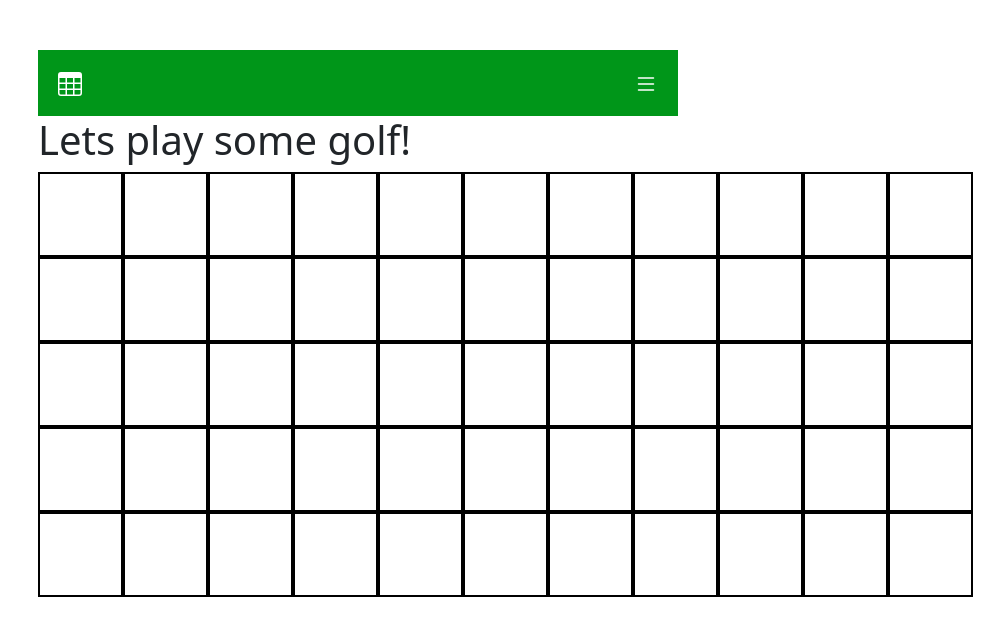
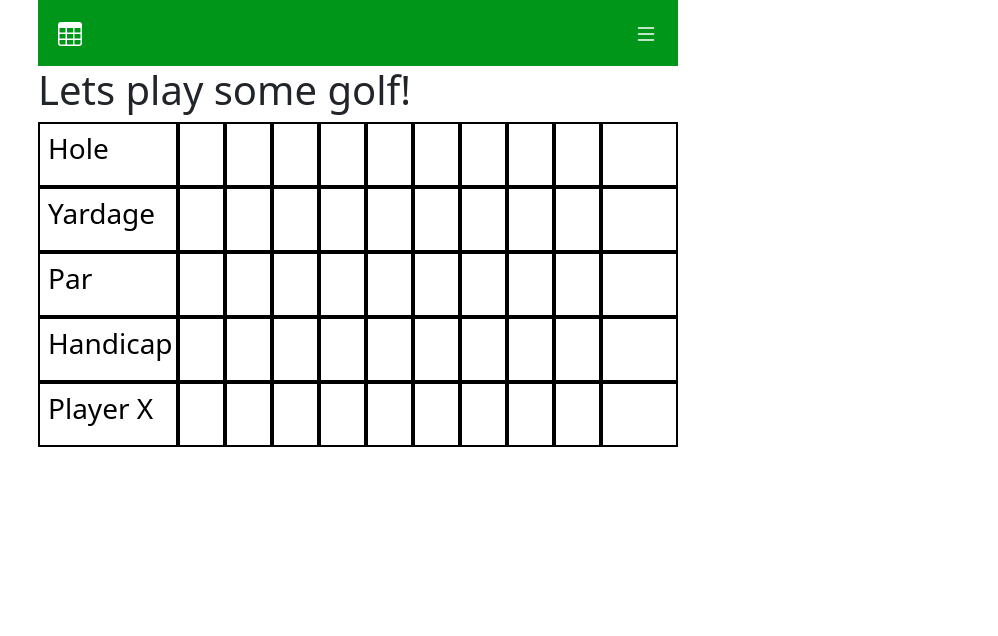
Before and after one commit to CassiusMercellus/Golf-App, a plain HTML site: page index.html in a window 1280 px wide. Shown: the whole page, without its empty margins (282-1280 px from the left). Drawn offline with nearby package versions, Linux system fonts and the light colour scheme; no server answers.

Commit message:
updating UI

```diff
--- a/index.html
+++ b/index.html
@@ -11,13 +11,14 @@
     <script src="script.js" type="text/javascript"></script>
 </head>
 <body>
+    <div class="content">
         <header>
             <div class="leftButton">
                 <svg xmlns="http://www.w3.org/2000/svg" width="24" height="24" fill="currentColor" class="bi bi-table" viewBox="0 0 16 16" id="headerHover">
                     <path d="M0 2a2 2 0 0 1 2-2h12a2 2 0 0 1 2 2v12a2 2 0 0 1-2 2H2a2 2 0 0 1-2-2zm15 2h-4v3h4zm0 4h-4v3h4zm0 4h-4v3h3a1 1 0 0 0 1-1zm-5 3v-3H6v3zm-5 0v-3H1v2a1 1 0 0 0 1 1zm-4-4h4V8H1zm0-4h4V4H1zm5-3v3h4V4zm4 4H6v3h4z"/>
                 </svg>
             </div>
-        <div class="rightButton">
+            <div class="menu">
                 <svg xmlns="http://www.w3.org/2000/svg" width="24" height="24" fill="currentColor" class="bi bi-list" viewBox="0 0 16 16" id="headerHover">
                     <path fill-rule="evenodd" d="M2.5 12a.5.5 0 0 1 .5-.5h10a.5.5 0 0 1 0 1H3a.5.5 0 0 1-.5-.5m0-4a.5.5 0 0 1 .5-.5h10a.5.5 0 0 1 0 1H3a.5.5 0 0 1-.5-.5m0-4a.5.5 0 0 1 .5-.5h10a.5.5 0 0 1 0 1H3a.5.5 0 0 1-.5-.5"/>
                 </svg>
@@ -27,82 +28,93 @@
             <h1 id="scorecardTitle">Lets play some golf!</h1>
         </div>
         <div class="table">
+            <div class="col1">
                 <div class="row1">
-            <div class="col1"></div>
-            <div class="col2"></div>
-            <div class="col3"></div>
-            <div class="col4"></div>
-            <div class="col5"></div>
+                    <h3>Hole</h3>
                 </div>
                 <div class="row2">
-            <div class="col1"></div>
-            <div class="col2"></div>
-            <div class="col3"></div>
-            <div class="col4"></div>
-            <div class="col5"></div>
+                    <h3>Yardage</h3>
                 </div>
                 <div class="row3">
-            <div class="col1"></div>
-            <div class="col2"></div>
-            <div class="col3"></div>
-            <div class="col4"></div>
-            <div class="col5"></div>
+                    <h3>Par</h3>
                 </div>
                 <div class="row4">
-            <div class="col1"></div>
-            <div class="col2"></div>
-            <div class="col3"></div>
-            <div class="col4"></div>
-            <div class="col5"></div>
+                    <h3>Handicap</h3>
                 </div>
                 <div class="row5">
-            <div class="col1"></div>
-            <div class="col2"></div>
-            <div class="col3"></div>
-            <div class="col4"></div>
-            <div class="col5"></div>
+                    <h3>Player X</h3>
                 </div>
-        <div class="row6">
-            <div class="col1"></div>
-            <div class="col2"></div>
-            <div class="col3"></div>
-            <div class="col4"></div>
-            <div class="col5"></div>
             </div>
-        <div class="row7">
-            <div class="col1"></div>
-            <div class="col2"></div>
-            <div class="col3"></div>
-            <div class="col4"></div>
-            <div class="col5"></div>
+            <div class="col2">
+                <div class="row1"></div>
+                <div class="row2"></div>
+                <div class="row3"></div>
+                <div class="row4"></div>
+                <div class="row5"></div>
             </div>
-        <div class="row8">
-            <div class="col1"></div>
-            <div class="col2"></div>
-            <div class="col3"></div>
-            <div class="col4"></div>
-            <div class="col5"></div>
+            <div class="col3">
+                <div class="row1"></div>
+                <div class="row2"></div>
+                <div class="row3"></div>
+                <div class="row4"></div>
+                <div class="row5"></div>
             </div>
-        <div class="row9">
-            <div class="col1"></div>
-            <div class="col2"></div>
-            <div class="col3"></div>
-            <div class="col4"></div>
-            <div class="col5"></div>
+            <div class="col4">
+                <div class="row1"></div>
+                <div class="row2"></div>
+                <div class="row3"></div>
+                <div class="row4"></div>
+                <div class="row5"></div>
             </div>
-        <div class="row10">
-            <div class="col1"></div>
-            <div class="col2"></div>
-            <div class="col3"></div>
-            <div class="col4"></div>
-            <div class="col5"></div>
+            <div class="col5">
+                <div class="row1"></div>
+                <div class="row2"></div>
+                <div class="row3"></div>
+                <div class="row4"></div>
+                <div class="row5"></div>
             </div>
-        <div class="row11">
-            <div class="col1"></div>
-            <div class="col2"></div>
-            <div class="col3"></div>
-            <div class="col4"></div>
-            <div class="col5"></div>
+            <div class="col6">
+                <div class="row1"></div>
+                <div class="row2"></div>
+                <div class="row3"></div>
+                <div class="row4"></div>
+                <div class="row5"></div>
+            </div>
+            <div class="col7">
+                <div class="row1"></div>
+                <div class="row2"></div>
+                <div class="row3"></div>
+                <div class="row4"></div>
+                <div class="row5"></div>
+            </div>
+            <div class="col8">
+                <div class="row1"></div>
+                <div class="row2"></div>
+                <div class="row3"></div>
+                <div class="row4"></div>
+                <div class="row5"></div>
+            </div>
+            <div class="col9">
+                <div class="row1"></div>
+                <div class="row2"></div>
+                <div class="row3"></div>
+                <div class="row4"></div>
+                <div class="row5"></div>
+            </div>
+            <div class="col10">
+                <div class="row1"></div>
+                <div class="row2"></div>
+                <div class="row3"></div>
+                <div class="row4"></div>
+                <div class="row5"></div>
+            </div>
+            <div class="col11">
+                <div class="row1"></div>
+                <div class="row2"></div>
+                <div class="row3"></div>
+                <div class="row4"></div>
+                <div class="row5"></div>
+            </div>
         </div>
     </div>
 </body>
--- a/style.css
+++ b/style.css
@@ -1,11 +1,15 @@
 body {
+
+}
+
+.content {
     display: flex;
     flex-direction: column;
     width: 50%;
     height: 50%;
     justify-content: center;
     margin: auto;
-    margin-top: 50px;
+
 }
 header {
     display: flex;
@@ -30,14 +34,21 @@ header {
 
 .table {
     display: flex;
-}
-
-.row1, .row2, .row3, .row4, .row5, .row6, .row7, .row8, .row9, .row10, .row11 {
 
 }
 
-.col1,  .col2, .col3, .col4, .col5, .col6, .col7, .col8, .col9, .col10, .col11 {
+.col2, .col3, .col4, .col5, .col6, .col7, .col8, .col9, .col10 {
     width: 85px;
-    height: 85px;
+    height: 65px;
+}
+
+.row1, .row2, .row3, .row4, .row5 {
+    width: 100%;
+    height: 100%;
     border: solid 2px black;
 }
+
+.col1, .col11 {
+    width: 140px;
+    height: 65px;
+}
```
Also changed, not shown: PLAN.txt, images/golf.jpg (added). Lines whose indentation alone changed are shown as unchanged.
